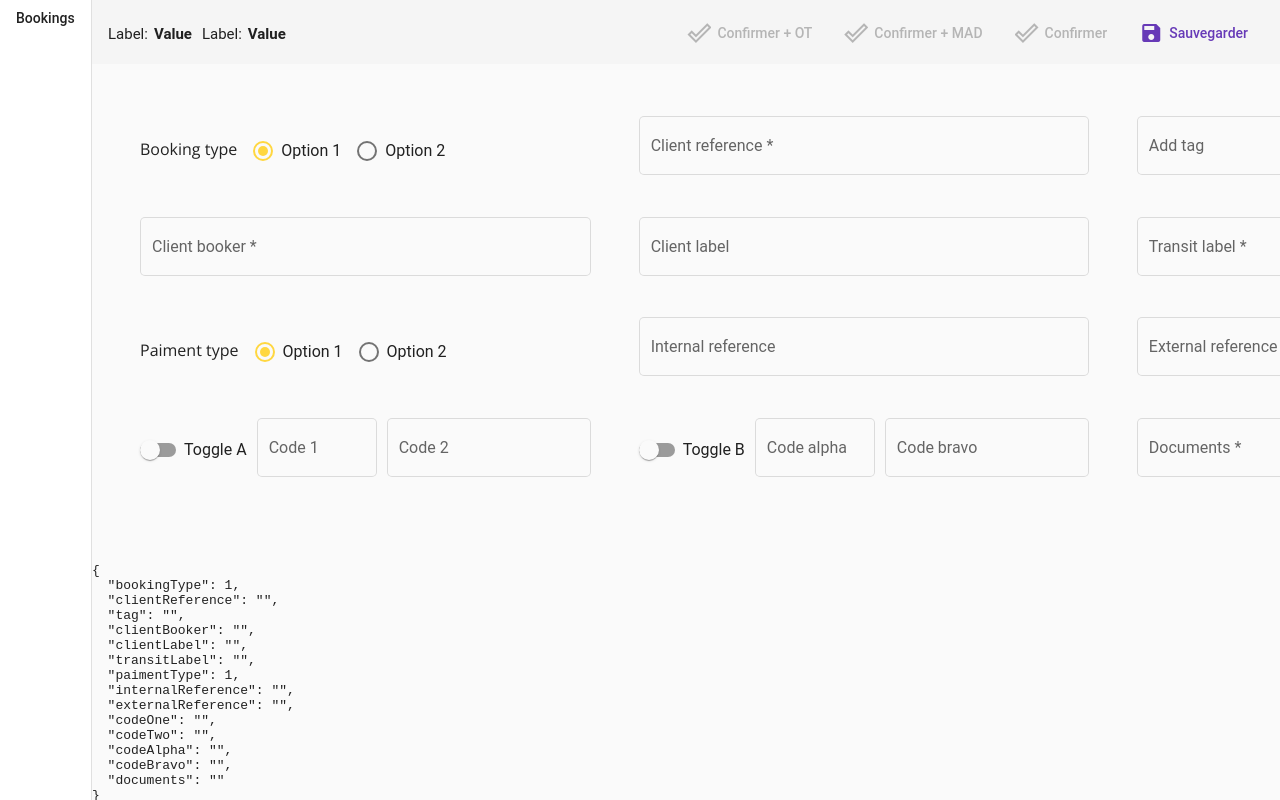
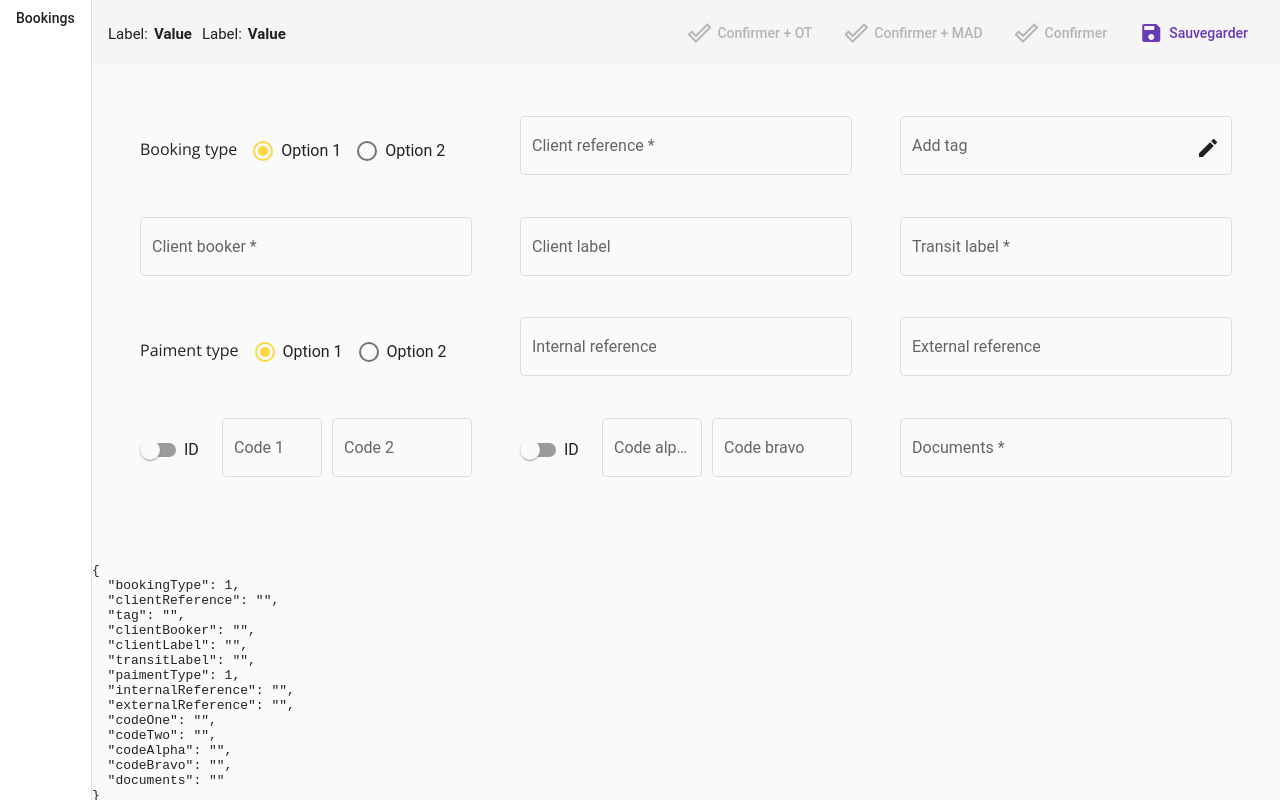
Before and after one commit to Paulo-Teixeira/angular-material-bo, an Angular app: page /bookings in a window 1280 px wide. Built offline with nearby package versions, Linux system fonts and the light colour scheme.

Commit message:
FIxes grid overflows.

```diff
--- a/src/app/bookings/booking-form/booking-form.component.html
+++ b/src/app/bookings/booking-form/booking-form.component.html
@@ -58,7 +58,7 @@
   </mat-form-field>
 
   <div class="booking-form__toggle-field">
-    <mat-slide-toggle>Toggle A</mat-slide-toggle>
+    <mat-slide-toggle>ID</mat-slide-toggle>
     <mat-form-field appearance="outline">
       <mat-label>Code 1</mat-label>
       <input matInput formControlName="codeOne">
@@ -70,7 +70,7 @@
   </div>
 
   <div class="booking-form__toggle-field">
-    <mat-slide-toggle>Toggle B</mat-slide-toggle>
+    <mat-slide-toggle>ID</mat-slide-toggle>
     <mat-form-field appearance="outline">
       <mat-label>Code alpha</mat-label>
       <input matInput formControlName="codeAlpha">
--- a/src/app/bookings/booking-form/booking-form.component.scss
+++ b/src/app/bookings/booking-form/booking-form.component.scss
@@ -3,7 +3,7 @@
   display: grid;
   grid-column-gap: 48px;
   grid-row-gap: 12px;
-  grid-template-columns: repeat(3, 1fr);
+  grid-template-columns: repeat(3, minmax(250px, 1fr));
   grid-template-rows: repeat(2, 1fr);
   padding: 48px;
 
@@ -23,6 +23,6 @@
     align-items: baseline;
     display: grid;
     grid-column-gap: 10px;
-    grid-template-columns: 1fr 120px 1fr;
+    grid-template-columns: 1fr minmax(90px, 100px) minmax(140px, 1fr);
   }
 }
```
